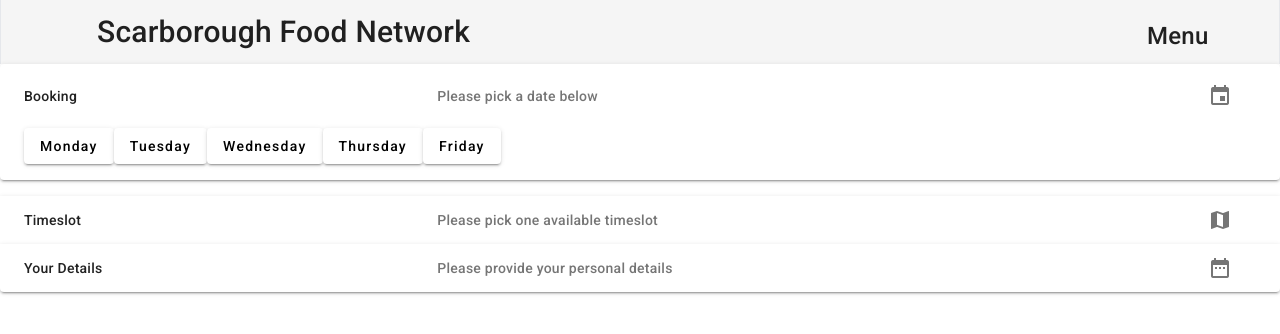
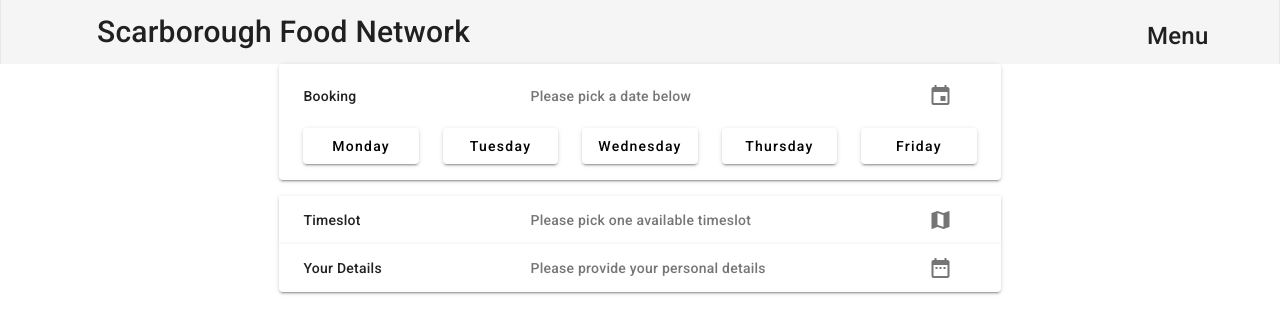
Before and after one commit to hinilyu/foodbank, an Angular app: page /booking in a window 1280 px wide. Shown: the top 334 px of the page. Built offline with nearby package versions, Linux system fonts and the light colour scheme.

Commit message:
disabled certain input

```diff
--- a/src/app/features/needhelp/booking-page/booking-page.component.html
+++ b/src/app/features/needhelp/booking-page/booking-page.component.html
@@ -1,7 +1,11 @@
+<div class="flex justify-evenly ...">
   <form [formGroup]="userForm" (ngSubmit)="submitForm()">
-
     <mat-accordion class="example-headers-align">
-  <mat-expansion-panel [expanded]="step === 0" (opened)="setStep(0)" hideToggle>
+      <mat-expansion-panel
+        [expanded]="step === 0"
+        (opened)="setStep(0)"
+        hideToggle
+      >
         <mat-expansion-panel-header>
           <mat-panel-title> Booking </mat-panel-title>
           <mat-panel-description>
@@ -9,71 +13,101 @@
             <mat-icon>event</mat-icon>
           </mat-panel-description>
         </mat-expansion-panel-header>
-
-    <button mat-raised-button (click)="selectDay('Monday')">Monday</button>
-    <button mat-raised-button (click)="selectDay('Tuesday')">Tuesday</button>
-    <button mat-raised-button (click)="selectDay('Wednesday')">Wednesday</button>
-    <button mat-raised-button (click)="selectDay('Thursday')">Thursday</button>
-    <button mat-raised-button (click)="selectDay('Friday')">Friday</button>
+        <div class="grid grid-cols-5 gap-6">
+          <button mat-raised-button (click)="selectDay('Monday')">
+            Monday
+          </button>
+          <button mat-raised-button (click)="selectDay('Tuesday')">
+            Tuesday
+          </button>
+          <button mat-raised-button (click)="selectDay('Wednesday')">
+            Wednesday
+          </button>
+          <button mat-raised-button (click)="selectDay('Thursday')">
+            Thursday
+          </button>
+          <button mat-raised-button (click)="selectDay('Friday')">
+            Friday
+          </button>
+        </div>
       </mat-expansion-panel>
 
-  <mat-expansion-panel [expanded]="step === 1" (opened)="setStep(1)" hideToggle>
+      <mat-expansion-panel
+        [expanded]="step === 1"
+        (opened)="setStep(1)"
+        hideToggle
+      >
         <mat-expansion-panel-header>
-        <mat-panel-title>
-          Timeslot
-        </mat-panel-title>
+          <mat-panel-title> Timeslot </mat-panel-title>
           <mat-panel-description>
             Please pick one available timeslot
             <mat-icon>map</mat-icon>
           </mat-panel-description>
         </mat-expansion-panel-header>
 
-
-      <mat-grid-list cols="1" rowHeight="15:1" class="grid-list">
+        <div class="grid grid-cols-2 gap-1">
+          <mat-grid-list cols="1" rowHeight="8:1">
             <mat-grid-tile>
-          <div class="grid-content">
+              <div class="grid grid-cols-2 gap-4">
                 <label>09:00 - 10:00</label>
-            <button mat-raised-button (click)="selectTimeslot('0900-1000')">Book</button>
+                <button mat-raised-button (click)="selectTimeslot('0900-1000')">
+                  Book
+                </button>
               </div>
             </mat-grid-tile>
             <mat-grid-tile>
-          <div class="grid-content">
+              <div class="grid grid-cols-2 gap-4">
                 <label>10:00 - 11:00</label>
-            <button mat-raised-button (click)="selectTimeslot('1000-1100')">Book</button>
+                <button mat-raised-button (click)="selectTimeslot('1000-1100')">
+                  Book
+                </button>
               </div>
             </mat-grid-tile>
             <mat-grid-tile>
-          <div class="grid-content">
+              <div class="grid grid-cols-2 gap-4">
                 <label>11:00 - 12:00</label>
-            <button mat-raised-button (click)="selectTimeslot('1100-1200')">Book</button>
+                <button mat-raised-button (click)="selectTimeslot('1100-1200')">
+                  Book
+                </button>
               </div>
             </mat-grid-tile>
             <mat-grid-tile>
-          <div class="grid-content">
+              <div class="grid grid-cols-2 gap-4">
                 <label>14:00 - 15:00</label>
-            <button mat-raised-button (click)="selectTimeslot('1400-1500')">Book</button>
+                <button mat-raised-button (click)="selectTimeslot('1400-1500')">
+                  Book
+                </button>
               </div>
             </mat-grid-tile>
             <mat-grid-tile>
-          <div class="grid-content">
+              <div class="grid grid-cols-2 gap-4">
                 <label>15:00 - 16:00</label>
-            <button mat-raised-button (click)="selectTimeslot('1500-1600')">Book</button>
+                <button mat-raised-button (click)="selectTimeslot('1500-1600')">
+                  Book
+                </button>
               </div>
             </mat-grid-tile>
             <mat-grid-tile>
-          <div class="grid-content">
+              <div class="grid grid-cols-2 gap-4">
                 <label>16:00 - 17:00</label>
-            <button mat-raised-button (click)="selectTimeslot('1600-1700')">Book</button>
+                <button mat-raised-button (click)="selectTimeslot('1600-1700')">
+                  Book
+                </button>
               </div>
             </mat-grid-tile>
           </mat-grid-list>
+        </div>
 
         <mat-action-row>
           <button mat-button color="warn" (click)="prevStep()">Previous</button>
         </mat-action-row>
       </mat-expansion-panel>
 
-  <mat-expansion-panel [expanded]="step === 2" (opened)="setStep(2)" hideToggle>
+      <mat-expansion-panel
+        [expanded]="step === 2"
+        (opened)="setStep(2)"
+        hideToggle
+      >
         <mat-expansion-panel-header>
           <mat-panel-title> Your Details </mat-panel-title>
           <mat-panel-description>
@@ -82,73 +116,79 @@
           </mat-panel-description>
         </mat-expansion-panel-header>
 
-
-    <!-- day: [''],
-    timeSlot: [''],
-    firstName: ['', Validators.required],
-    lastName: ['', Validators.required],
-    householdMembers: [''],
-    phoneNumber: [''],
-    allergy: [''],
-    remarks: [''], -->
-    <div class="form-row">
+        <div class="flex-auto">
+          <div class="grid grid-cols-2 gap-4">
             <mat-form-field>
               <mat-label>First name</mat-label>
-        <input matInput
-        formControlName="firstName">
+              <input matInput formControlName="firstName"/>
             </mat-form-field>
-    </div>
-    <div class="form-row">
+
             <mat-form-field>
               <mat-label>Last name</mat-label>
-        <input matInput
-        formControlName="lastName">
+              <input matInput formControlName="lastName"/>
             </mat-form-field>
-    </div>
-    <div class="form-row">
+
             <mat-form-field>
               <mat-label>No. of Household Member</mat-label>
-        <input matInput
-        formControlName="householdMembers">
+              <input matInput formControlName="householdMembers" />
             </mat-form-field>
-    </div>
-    <div class="form-row">
+
             <mat-form-field>
               <mat-label>Phone Number</mat-label>
-        <input matInput placeholder="enter your phone number"
-        formControlName="phoneNumber">
+              <input
+                matInput
+                placeholder="enter your phone number"
+                formControlName="phoneNumber"
+              />
             </mat-form-field>
-    </div>
-    <div class="form-row">
+
+            <div class="grid grid-cols-1 gap-4">
               <mat-radio-group formControlName="allergy">
                 <mat-label>Allergy</mat-label>
-        <mat-radio-button value="no" (change)="updateAllergyChoice('no')">No</mat-radio-button>
-        <mat-radio-button value="yes" (change)="updateAllergyChoice('yes')">Yes</mat-radio-button>
+                <mat-radio-button
+                  value="no"
+                  (change)="updateAllergyChoice('no')"
+                  >No</mat-radio-button
+                >
+                <mat-radio-button
+                  value="yes"
+                  (change)="updateAllergyChoice('yes')"
+                  >Yes</mat-radio-button
+                >
               </mat-radio-group>
               <mat-form-field *ngIf="userForm.get('allergy')!.value === 'yes'">
                 <mat-label>Allergy</mat-label>
                 <textarea matInput formControlName="allergyDetails"></textarea>
               </mat-form-field>
             </div>
-    <div class="form-row">
+
+            <div class="grid grid-cols-1 gap-4">
               <mat-radio-group formControlName="notPreferFood">
                 <mat-label>Any Food not Preferred</mat-label>
-        <mat-radio-button value="no" (change)="updateFoodChoice('no')">No</mat-radio-button>
-        <mat-radio-button value="yes" (change)="updateFoodChoice('yes')">Yes</mat-radio-button>
+                <mat-radio-button value="no" (change)="updateFoodChoice('no')"
+                  >No</mat-radio-button
+                >
+                <mat-radio-button value="yes" (change)="updateFoodChoice('yes')"
+                  >Yes</mat-radio-button
+                >
               </mat-radio-group>
-      <mat-form-field *ngIf="userForm.get('notPreferFood')!.value === 'yes'">
+              <mat-form-field
+                *ngIf="userForm.get('notPreferFood')!.value === 'yes'"
+              >
                 <mat-label>Details of not preferred food</mat-label>
-        <textarea matInput formControlName="notPreferFoodDetails"></textarea>
-      </mat-form-field>
-    </div>
-    <div class="form-row">
-      <mat-form-field>
-        <mat-label>Other Remarks</mat-label>
-        <textarea matInput
-        formControlName="remarks"></textarea>
+                <textarea
+                  matInput
+                  formControlName="notPreferFoodDetails"
+                ></textarea>
               </mat-form-field>
             </div>
 
+            <mat-form-field>
+              <mat-label>Other Remarks</mat-label>
+              <textarea matInput formControlName="remarks"></textarea>
+            </mat-form-field>
+          </div>
+        </div>
 
         <mat-action-row>
           <button mat-button color="warn" (click)="prevStep()">Previous</button>
@@ -157,3 +197,4 @@
       </mat-expansion-panel>
     </mat-accordion>
   </form>
+</div>
--- a/src/app/features/needhelp/booking-page/booking-page.component.ts
+++ b/src/app/features/needhelp/booking-page/booking-page.component.ts
@@ -15,10 +15,10 @@
     this.userForm = this.fb.group({
       day: [''],
       timeSlot: [''],
-      firstName: ['', Validators.required],
-      lastName: ['', Validators.required],
-      householdMembers: [''],
-      phoneNumber: [''],
+      firstName: { value: 'Messi', disabled: true },
+      lastName: { value: 'Lionel', disabled: true },
+      householdMembers: { value: '5', disabled: true },
+      phoneNumber: { value: '+1-123-456-7890', disabled: true },
       allergy: ['no'],
       allergyDetails: ['N/A'],
       notPreferFood: ['no'],
```
Also changed, not shown: src/app/features/needhelp/booking-page/booking-page.component.css (+0 -14 lines). Lines whose indentation alone changed are shown as unchanged.
